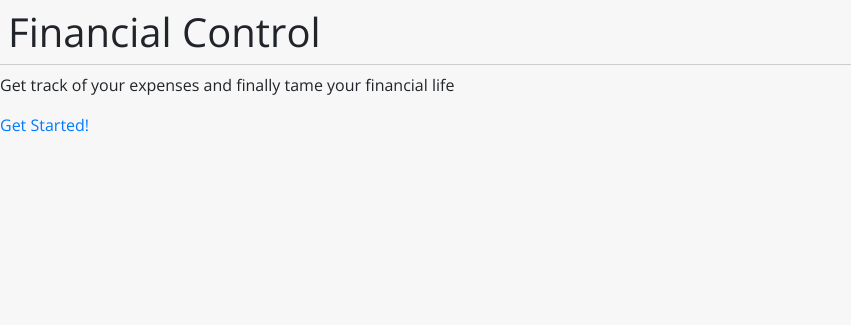
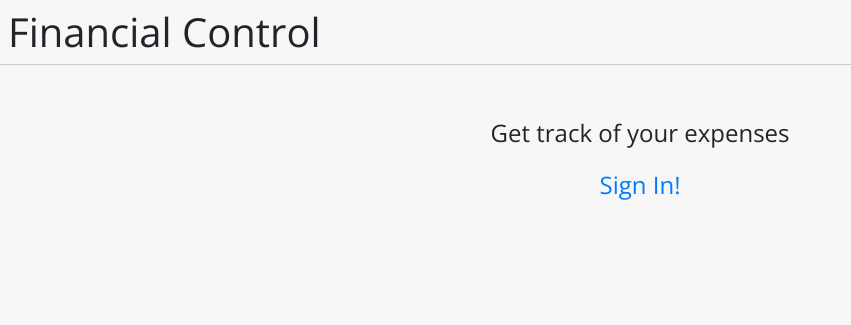
Before and after one commit to lucashtm/inoa-code-challenge, a Django app: page / in a window 1280 px wide. Shown: the top 325 px of the page, without its empty margins (0-851 px from the left). Run offline with Django 3.2, Linux system fonts and the light colour scheme; some libraries are stand-ins or nearby versions.

Commit message:
Minimum root style

```diff
--- a/financial_control/static/financial_control/css/base.css
+++ b/financial_control/static/financial_control/css/base.css
@@ -29,6 +29,14 @@ header {
   flex-direction: column;
   align-items: center;
   margin: 0;
+}
+
+.root-container {
+  display: flex;
+  flex-direction: column;
+  align-items: center;
+  margin-top: 50px;
+  font-size: 24px;
 }
 
 .expenses-container {
--- a/financial_control/templates/financial_control/root.html
+++ b/financial_control/templates/financial_control/root.html
@@ -1,6 +1,8 @@
 {% extends 'financial_control/base.html' %}
 
 {% block content %}
-<p>Get track of your expenses and finally tame your financial life</p>
-<a href="{% url 'expenses_index' %}">Get Started!</a>
+<div class="root-container">
+  <p>Get track of your expenses</p>
+  <a href="{% url 'expenses_index' %}">Sign In!</a>
+</div>
 {% endblock %}
```
